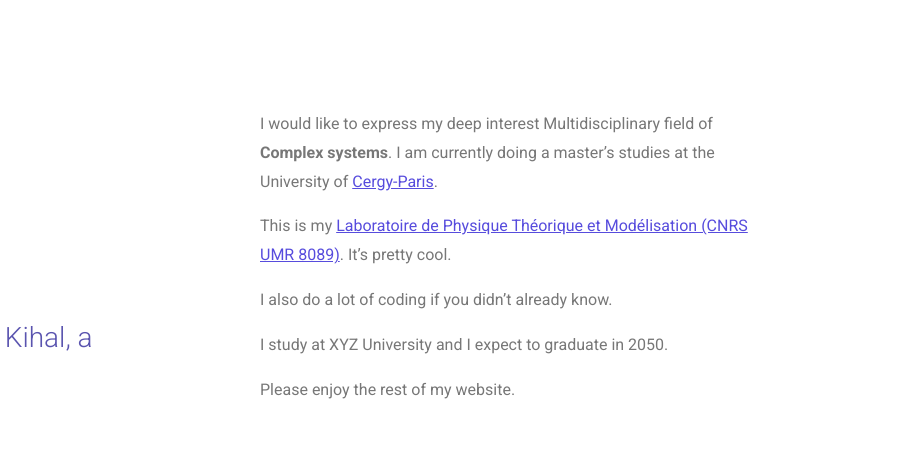
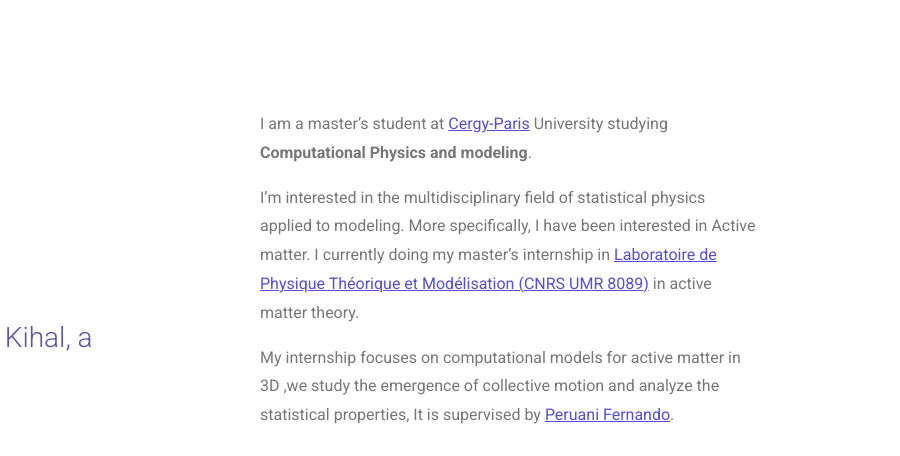
Before and after one commit to houssemkihal/houssemkihal.github.io, a plain HTML site: page index.html in a window 1280 px wide. Shown: the part 92-548 px from the top of the page, 380-1280 px from the left. Drawn offline with Linux system fonts and the light colour scheme.

Commit message:
Add files via upload

```diff
--- a/index.html
+++ b/index.html
@@ -111,15 +111,11 @@
         </div>
         <div class="hero-right">
 
-                <p>I would like to express my deep interest Multidisciplinary field of <strong>Complex systems</strong>. I am currently doing a master&rsquo;s studies at the University of <a href="https://www.cyu.fr/">Cergy-Paris</a>.</p>
+                <p>I am a master&rsquo;s student at <a href="https://www.cyu.fr/">Cergy-Paris</a> University studying <strong>Computational Physics and modeling</strong>.</p>
 
-                <p>This is my <a href="https://www.cyu.fr/laboratoire-de-physique-theorique-et-modelisation">Laboratoire de Physique Théorique et Modélisation (CNRS UMR 8089)</a>. It&rsquo;s pretty cool.</p>
+                <p>I’m interested in the multidisciplinary field of statistical physics applied to modeling. More specifically, I have been interested in Active matter. I currently doing my master&rsquo;s internship in <a href="https://www.cyu.fr/laboratoire-de-physique-theorique-et-modelisation">Laboratoire de Physique Théorique et Modélisation (CNRS UMR 8089)</a> in active matter theory.</p>
 
-                <p>I also do a lot of coding if you didn&rsquo;t already know.</p>
-
-                <p>I study at XYZ University and I expect to graduate in 2050.</p>
-
-                <p>Please enjoy the rest of my website.</p>
+                <p>My internship focuses on computational models for active matter in 3D ,we study the emergence of collective motion and analyze the statistical properties, It is supervised by <a href="https://perso.u-cergy.fr/~pmperuani/">Peruani Fernando</a>.</p>
 
         </div>
     </div>
```
Also changed, not shown: 1 other file.
